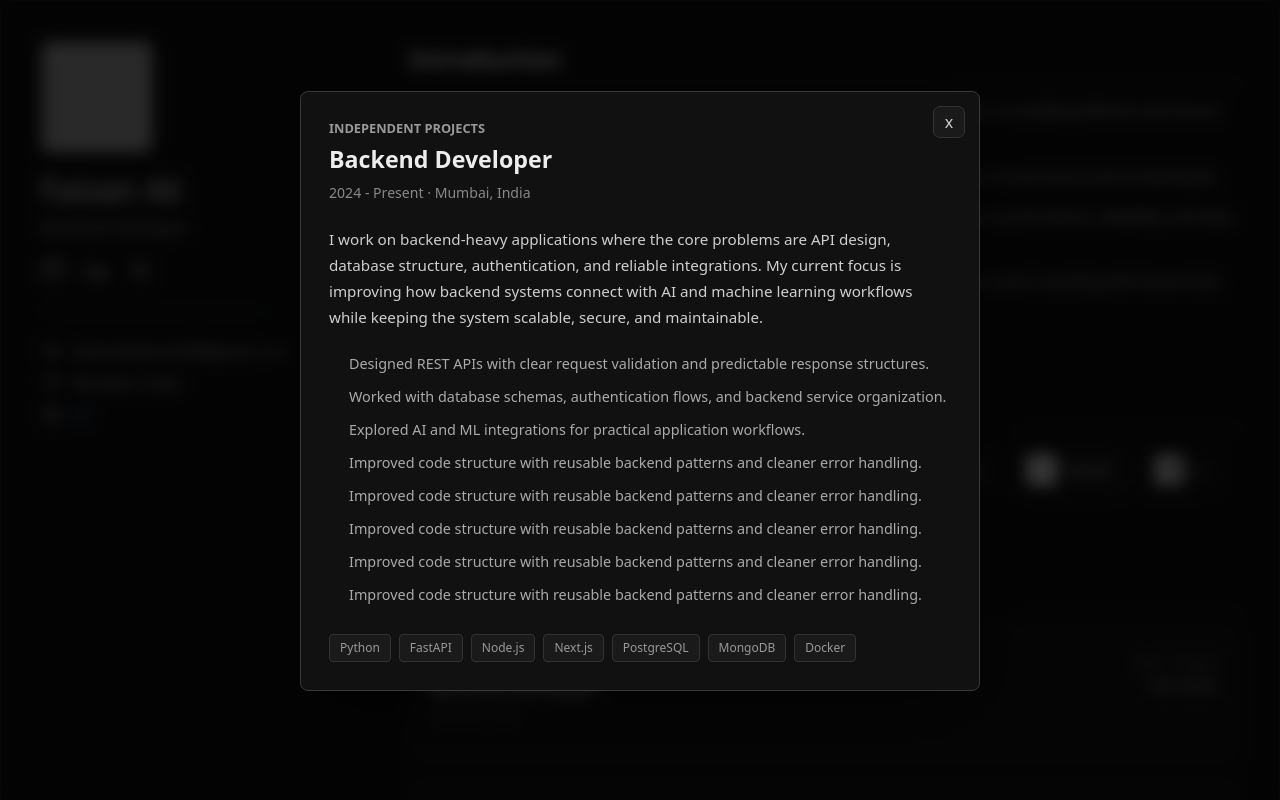
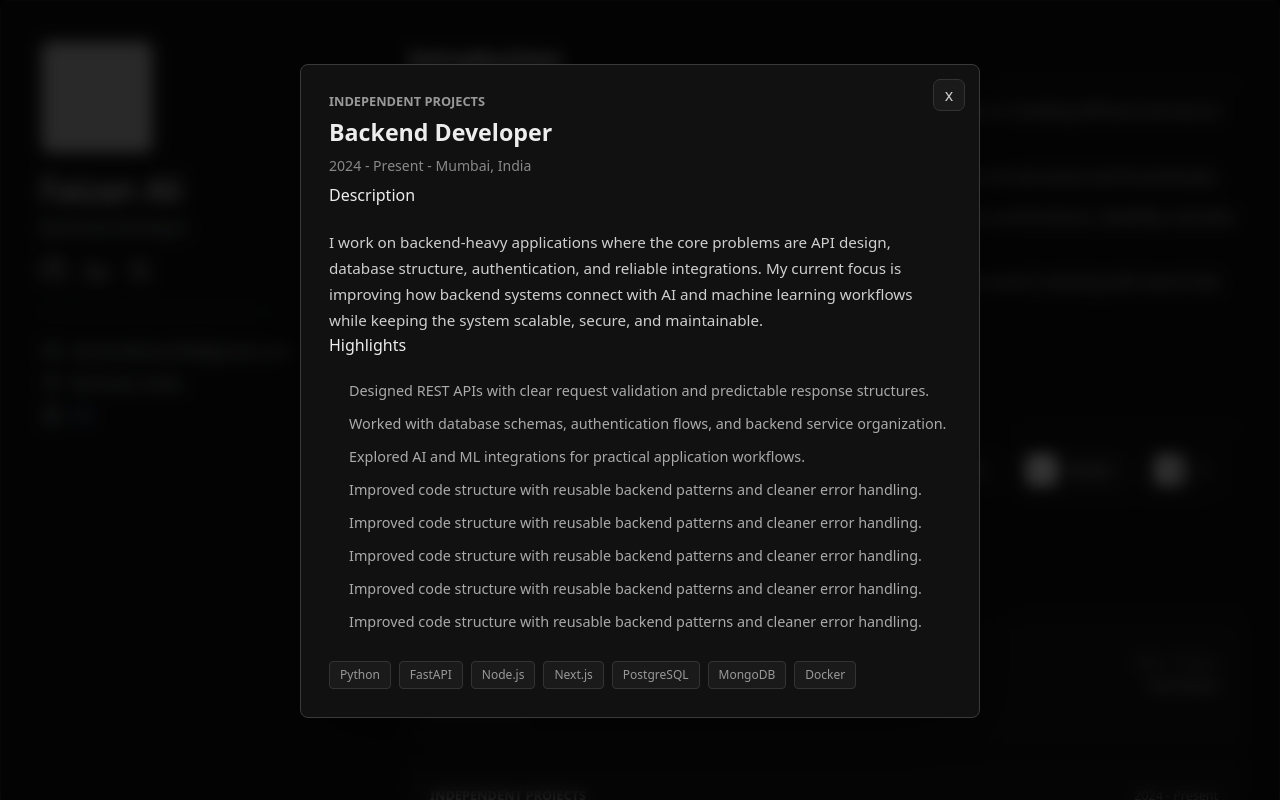
Before and after one commit to faizan-devs/personal-portfolio, a Next.js app: page / in a window 1280 px wide. Both pictures are taken after a click on the button 824 px from the left and 694 px from the top of the page. Shown: the top 800 px of the page. Built offline with nearby package versions, Linux system fonts and the light colour scheme; grey boxes are pictures that could not be loaded.

Commit message:
Refactor: enhance Experience component layout and improve modal content structure

```diff
--- a/app/components/Experience.tsx
+++ b/app/components/Experience.tsx
@@ -47,7 +47,6 @@ export default function Experience({ experience }: ExperienceProps) {
 							</span>
 							<span>View details</span>
 						</div>
-						<p className="experience-summary">{item.summary}</p>
 					</button>
 				))}
 			</div>
@@ -78,14 +77,21 @@ export default function Experience({ experience }: ExperienceProps) {
 							{selected.role}
 						</h3>
 						<p className="modal-meta">
-							{selected.startDate} - {selected.endDate} · {selected.location}
+							{selected.startDate} - {selected.endDate} - {selected.location}
 						</p>
+						<div className="modal-scroll">
+							<section className="modal-section">
+								<h4 className="modal-section-title">Description</h4>
 								<p className="modal-description">{selected.description}</p>
+							</section>
+							<section className="modal-section">
+								<h4 className="modal-section-title">Highlights</h4>
 								<ul className="modal-highlights">
-							{selected.highlights.map((highlight) => (
-								<li key={highlight}>{highlight}</li>
+									{selected.highlights.map((highlight, index) => (
+										<li key={`${selected.id}-highlight-${index}`}>{highlight}</li>
 									))}
 								</ul>
+							</section>
 							<div className="tags">
 								{selected.tools.map((tool) => (
 									<span className="tag" key={tool}>
@@ -93,6 +99,7 @@ export default function Experience({ experience }: ExperienceProps) {
 									</span>
 								))}
 							</div>
+						</div>
 					</article>
 				</div>
 			)}
```
Lines whose indentation alone changed are shown as unchanged.
